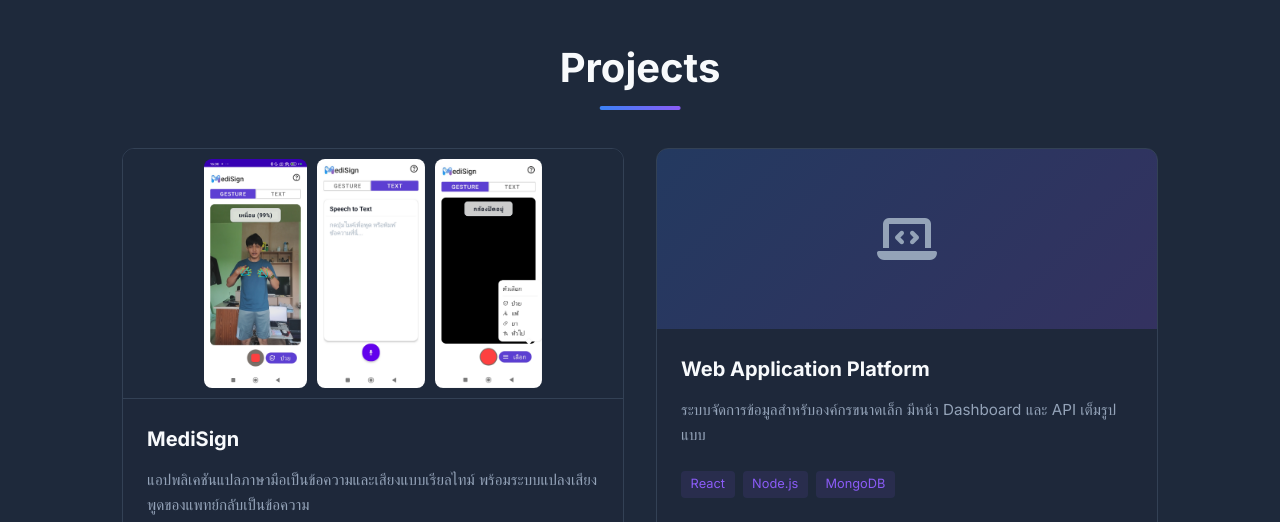
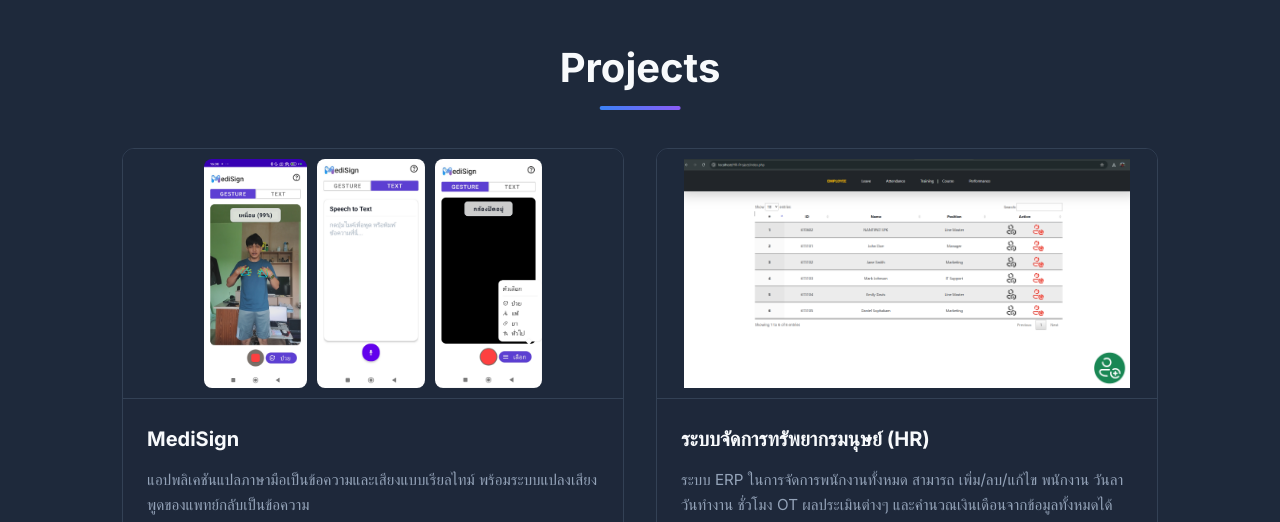
Before and after one commit to NantipatSpk/NantipatSpk.github.io, a plain HTML site: page index.html in a window 1280 px wide. Shown: the part 3299-3821 px from the top of the page. Drawn offline with Linux system fonts and the light colour scheme.

Commit message:
Add HR System project and image

```diff
--- a/index.html
+++ b/index.html
@@ -185,18 +185,18 @@
                 </div>
             </div>
 
-            <!-- Project 2 -->
+            <!-- Project 2: HR System -->
             <div class="project-card reveal">
-                <div class="project-img-placeholder">
-                    <i class="fas fa-laptop-code fa-3x"></i>
+                <div style="height: 250px; overflow: hidden; background: #1e293b; display: flex; justify-content: center; align-items: center; border-bottom: 1px solid var(--border-color); padding: 10px;">
+                    <img src="hr.png" alt="HR System" style="width: 100%; height: 100%; object-fit: contain; border-radius: 8px;" onerror="this.style.display='none'; this.nextElementSibling.style.display='block';">
+                    <i class="fas fa-users-cog fa-3x" style="display: none; color: var(--text-muted);"></i>
                 </div>
                 <div class="project-info">
-                    <h3>Web Application Platform</h3>
-                    <p>ระบบจัดการข้อมูลสำหรับองค์กรขนาดเล็ก มีหน้า Dashboard และ API เต็มรูปแบบ</p>
+                    <h3>ระบบจัดการทรัพยากรมนุษย์ (HR)</h3>
+                    <p>ระบบ ERP ในการจัดการพนักงานทั้งหมด สามารถ เพิ่ม/ลบ/แก้ไข พนักงาน วันลา วันทำงาน ชั่วโมง OT ผลประเมินต่างๆ และคำนวณเงินเดือนจากข้อมูลทั้งหมดได้</p>
                     <div class="project-tags">
-                        <span>React</span>
-                        <span>Node.js</span>
-                        <span>MongoDB</span>
+                        <span>PHP</span>
+                        <span>MySQL</span>
                     </div>
                     <a href="#" class="project-link"><i class="fab fa-github"></i> View Code</a>
                 </div>
```
Also changed, not shown: hr.png (added).
